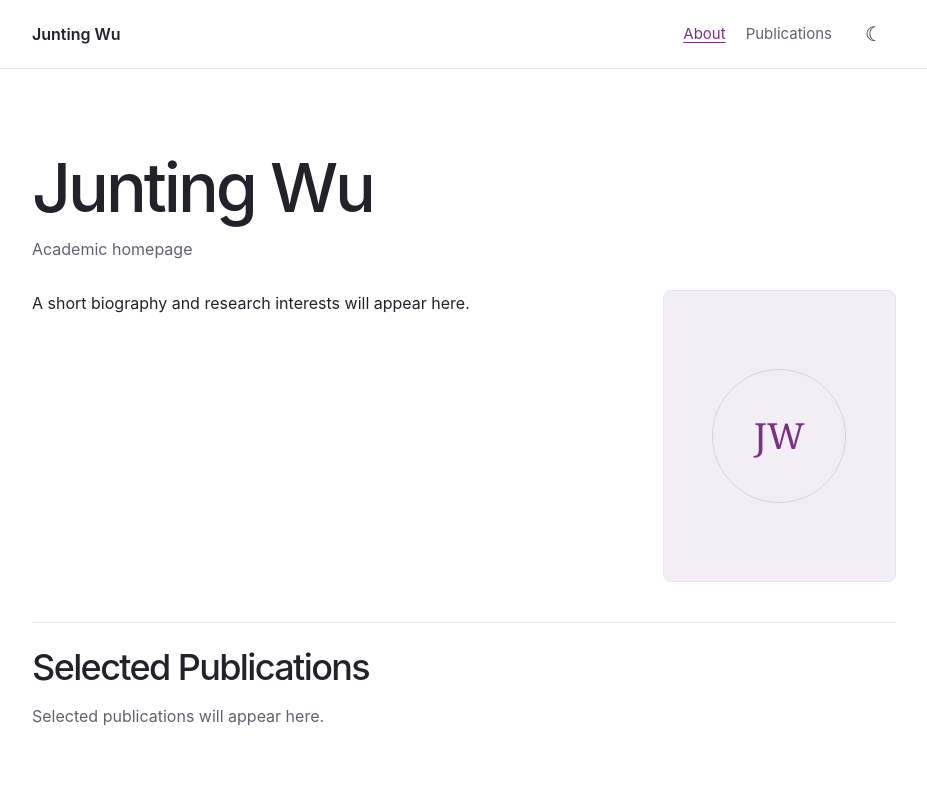
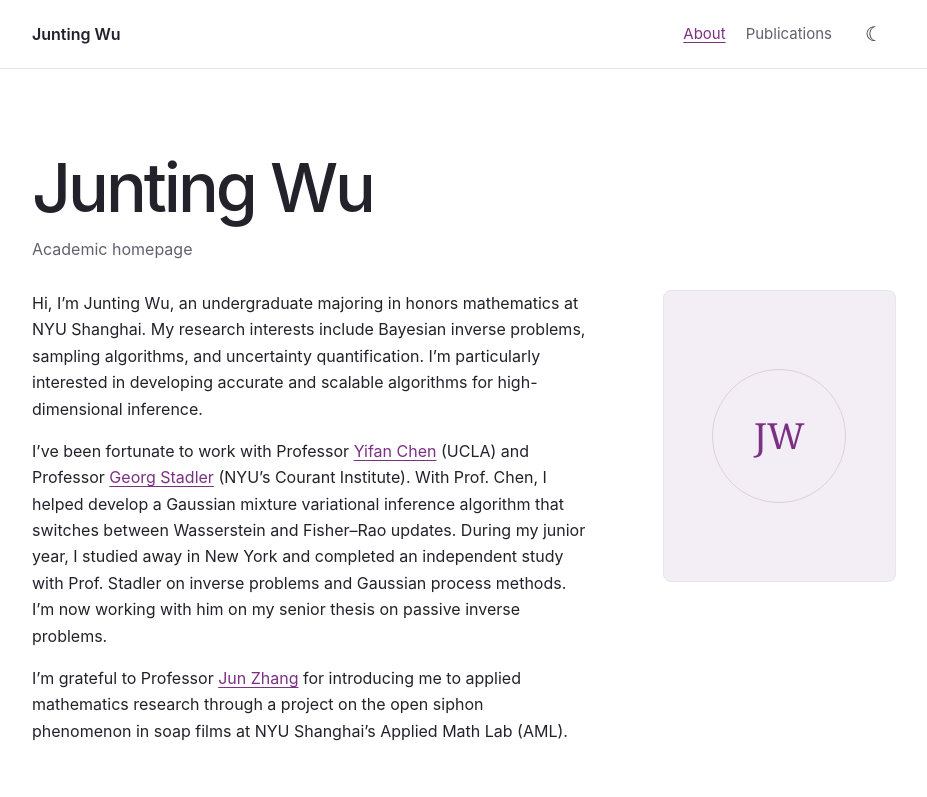
Before and after one commit to Jonathanjtt/jonathanjtt.github.io, a plain HTML site: page index.html in a window 1280 px wide. Shown: the top 797 px of the page, without its empty margins (176-1103 px from the left). Drawn offline with Linux system fonts and the light colour scheme.

Commit message:
Add academic biography and advisor links

```diff
--- a/index.html
+++ b/index.html
@@ -33,7 +33,24 @@
       </header>
 
       <div class="bio">
-        <p>A short biography and research interests will appear here.</p>
+        <p>
+          Hi, I’m Junting Wu, an undergraduate majoring in honors mathematics at NYU Shanghai.
+          My research interests include Bayesian inverse problems, sampling algorithms, and uncertainty quantification.
+          I’m particularly interested in developing accurate and scalable algorithms for high-dimensional inference.
+        </p>
+        <p>
+          I’ve been fortunate to work with Professor <a href="https://yifanc96.github.io/">Yifan Chen</a> (UCLA)
+          and Professor <a href="https://math.nyu.edu/~stadler/">Georg Stadler</a> (NYU’s Courant Institute).
+          With Prof. Chen, I helped develop a Gaussian mixture variational inference algorithm that switches between
+          Wasserstein and Fisher–Rao updates. During my junior year, I studied away in New York and completed an
+          independent study with Prof. Stadler on inverse problems and Gaussian process methods. I’m now working with
+          him on my senior thesis on passive inverse problems.
+        </p>
+        <p>
+          I’m grateful to Professor <a href="https://physics.nyu.edu/jz11/">Jun Zhang</a> for introducing me to
+          applied mathematics research through a project on the open siphon phenomenon in soap films at NYU Shanghai’s
+          Applied Math Lab (AML).
+        </p>
       </div>
 
       <div class="profile-placeholder" aria-hidden="true">
```
